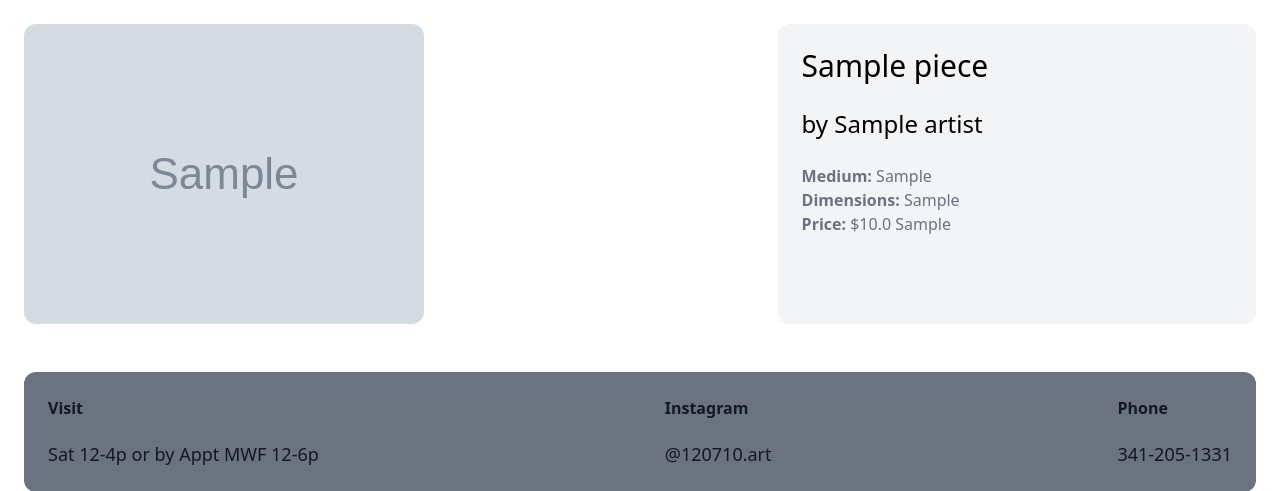
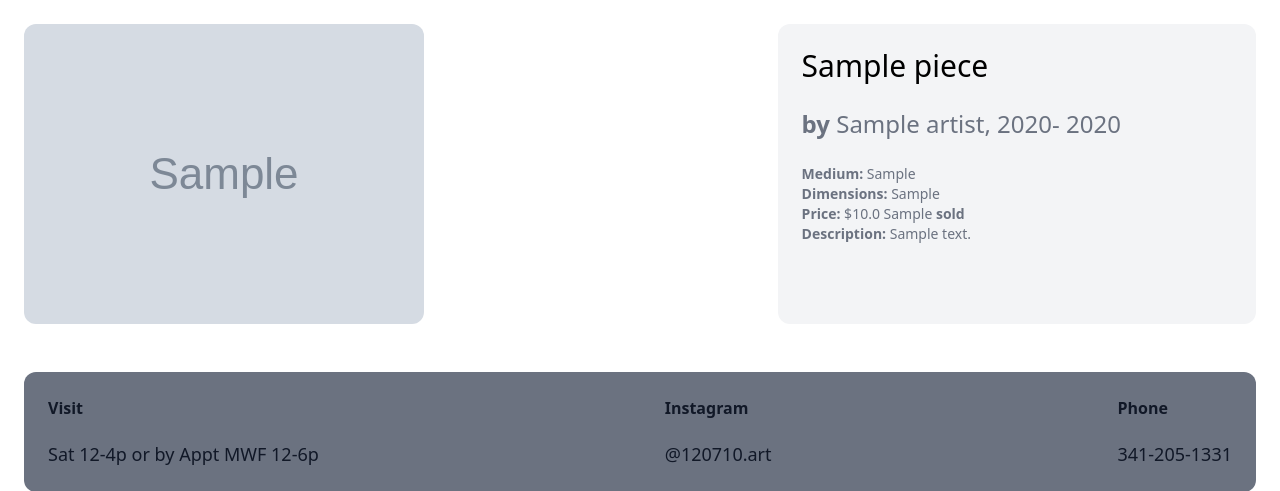
Before and after one commit to jackbackrack/120710-django, a Django app: page /pieces/shows/pieces/pieces/1/ in a window 1280 px wide. Shown: the top 491 px of the page. Run offline with Django 4.2, Linux system fonts and the light colour scheme; tables that the repository leaves empty hold one stand-in row (values such as "Sample post"); grey boxes marked "Sample" are stand-in pictures; some libraries are stand-ins or nearby versions.

```diff
--- a/piece/templates/piece/piece_detail.html
+++ b/piece/templates/piece/piece_detail.html
@@ -9,11 +9,31 @@
   </div>
   <div class="col-span-2 p-6 bg-gray-100 rounded-xl">
     <h1 class="mb-6 text-3xl">{{ piece.name }}</h1>
-    <h2 class="text-2xl">by {% for item in piece.artists.all %}{{item}} {% endfor %}</h2>
+    <h2 class="text-gray-500 text-2xl"><strong>by</strong>{% for artist in piece.artists.all %}<a href="{% url 'piece:artist_detail' artist.id %}"> {{ artist }}</a>{% endfor %},
+      {% if piece.start_year %}
+      {{ piece.start_year }}-
+      {% endif %}
+      {{ piece.end_year }}
+    </h2>
     <br>
-    <p class="text-gray-500"><strong>Medium: </strong>{{ piece.medium }}</p>
-    <p class="text-gray-500"><strong>Dimensions: </strong>{{ piece.dimensions }}</p>
-    <p class="text-gray-500"><strong>Price: </strong>${{ piece.price }} {{ piece.pricing }}</p>
+    <p class="text-gray-500 text-sm"><strong>Medium: </strong>{{ piece.medium }}</p>
+    <p class="text-gray-500 text-sm"><strong>Dimensions: </strong>{{ piece.dimensions }}</p>
+    <p class="text-gray-500 text-sm"><strong>Price:</strong>
+      {% if piece.price %}
+      ${{ piece.price }}
+      {% endif %}
+      {% if piece.pricing %}
+      {{ piece.pricing }}
+      {% endif %}
+      {% if piece.is_sold %}
+      <strong>sold</strong>
+      {% endif %}
+    </p>
+    {% if piece.description %}
+    <p class="text-gray-500 text-sm"><strong>Description:</strong>
+      {{ piece.description }}
+    </p>
+    {% endif %}
   </div>
 </div>
 {% endblock %}
```
Also changed, not shown: piece/templates/piece/show_detail.html (+1 -6 lines).
